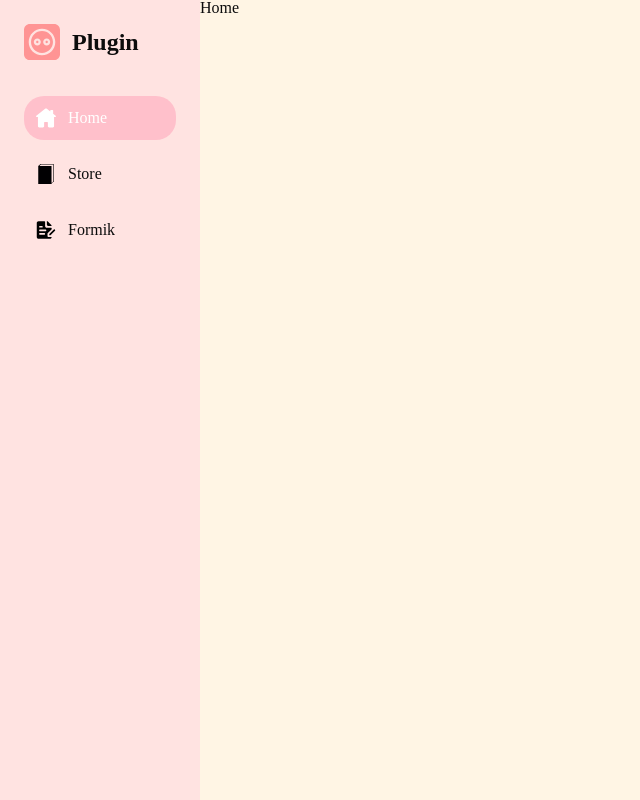
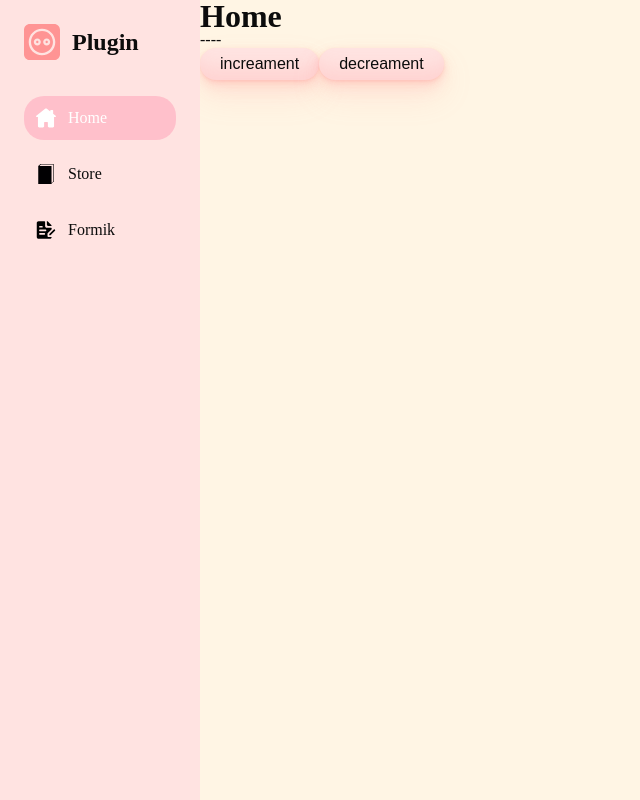
Before and after one commit to shiauweitsung/React-Typescript-example, a React (Create React App) app: page / in a window 1280 px wide. Shown: the whole page, without its empty margins (0-640 px from the left). Built offline with nearby package versions, Linux system fonts and the light colour scheme.

Commit message:
[change] add home use memo

```diff
--- a/src/pages/Home/index.tsx
+++ b/src/pages/Home/index.tsx
@@ -1,5 +1,36 @@
+import { useMemo, useState } from 'react';
+import Button from 'components/Button';
+import { useEffect } from 'react';
+
 export function Home() {
-  return <div>Home</div>;
+  const [count, setCount] = useState<number>(0);
+  const memo = useMemo(() => {
+    console.log(count, 'count');
+
+    return count > 5 ? '5' : '----';
+  }, [count]);
+  console.log('render');
+
+  return (
+    <div>
+      <h1>Home</h1>
+      <p>{memo}</p>
+      <Button
+        onClick={() => {
+          setCount((prev) => prev + 1);
+        }}
+      >
+        increament
+      </Button>
+      <Button
+        onClick={() => {
+          setCount((prev) => prev - 1);
+        }}
+      >
+        decreament
+      </Button>
+    </div>
+  );
 }
 
 export default Home;
```
